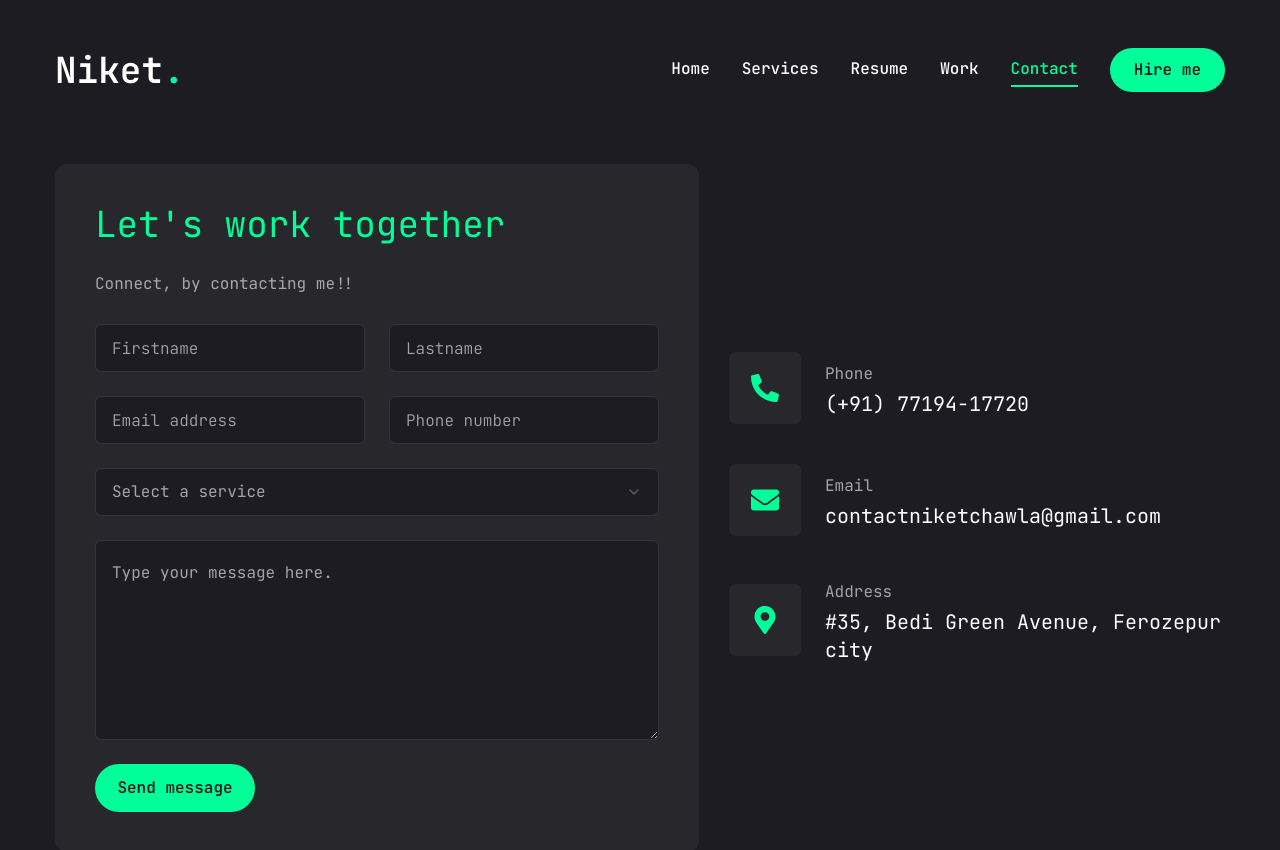
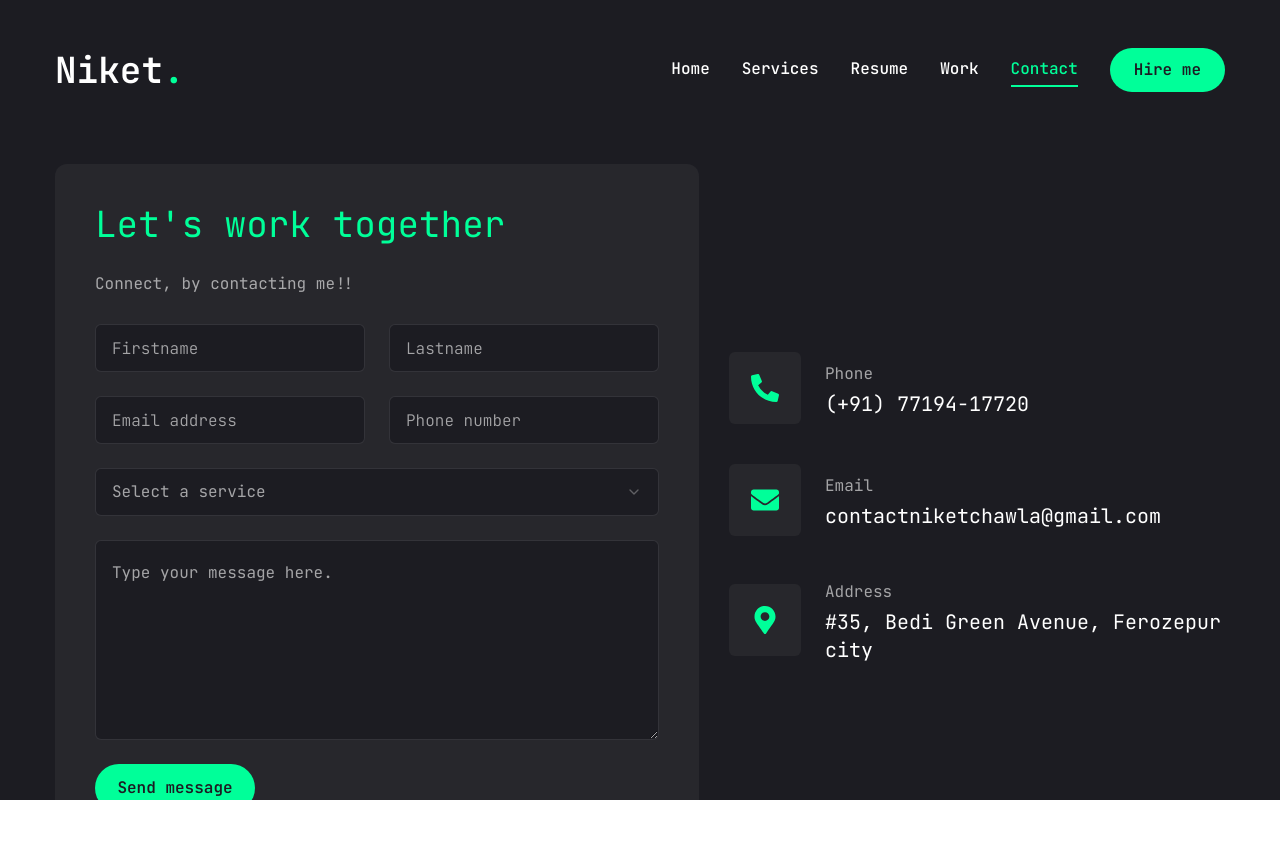
Before and after one commit to NC0312/my-portfolio, a Next.js app: page /contact in a window 1280 px wide. Shown: the top 850 px of the page. Built offline with nearby package versions, Linux system fonts and the light colour scheme.

Commit message:
Update layout.jsx

```diff
--- a/app/layout.jsx
+++ b/app/layout.jsx
@@ -1,8 +1,39 @@
+// import { JetBrains_Mono } from "next/font/google";
+// import "./globals.css";
+// import Header from "@/components/Header";
+// import { icons } from "lucide-react";
+// // import PageTransition from "@/components/PageTransition";
+
+// const jetbrainsMono = JetBrains_Mono({ subsets: ["latin"] , weight:["100","200","300","400","500","600","700","800"],
+//   variable:'--font-jetBrainsMono'
+// });
+
+// export const metadata = {
+//   title: "Niket .",
+//   description: "This is my portfolio website made using NextJS.",
+//   icons: {
+//     icon: '/assets/logo.png',
+//   },
+// };
+
+// export default function RootLayout({ children }) {
+//   return (
+//     <html lang="en">
+//       <body className={jetbrainsMono.variable}>
+//         <Header/>
+//         {children}
+
+//         </body>
+//     </html>
+//   );
+// }
+
 import { JetBrains_Mono } from "next/font/google";
 import "./globals.css";
 import Header from "@/components/Header";
 import { icons } from "lucide-react";
-// import PageTransition from "@/components/PageTransition";
+import PageTransition from "@/components/ui/pageTransition";
+import StairTransition from "@/components/ui/StairTransition";
 
 const jetbrainsMono = JetBrains_Mono({ subsets: ["latin"] , weight:["100","200","300","400","500","600","700","800"],
   variable:'--font-jetBrainsMono'
@@ -21,8 +52,10 @@
     <html lang="en">
       <body className={jetbrainsMono.variable}>
         <Header/>
+        <StairTransition/>
+        <PageTransition>
         {children}
-
+        </PageTransition>
         </body>
     </html>
   );
```
